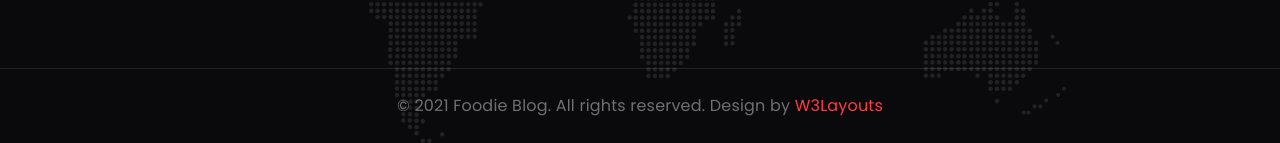
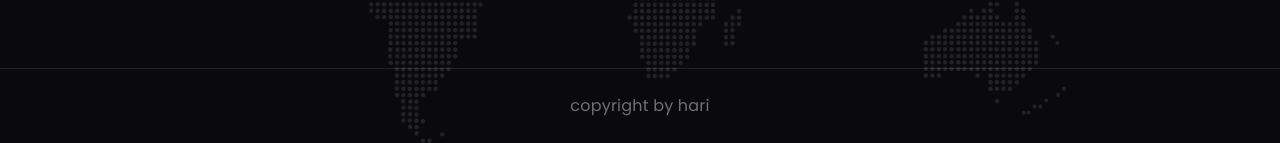
Before and after one commit to hariiyadav/finalproj, a plain HTML site: page Foodie-Blog-Starter/contact.html in a window 1280 px wide. Shown: the part 2106-2249 px from the top of the page. Drawn offline with Linux system fonts and the light colour scheme; a web font is replaced by a local one.

Commit message:
third commit

```diff
--- a/Foodie-Blog-Starter/contact.html
+++ b/Foodie-Blog-Starter/contact.html
@@ -282,9 +282,8 @@ Author URL: http://w3layouts.com
         <!-- copyright -->
         <section class="w3l-copyright text-center">
             <div class="container">
-                <p class="copy-footer-29">© 2021 Foodie Blog. All rights reserved. Design by <a
-                        href="https://w3layouts.com/" target="_blank">
-                        W3Layouts</a></p>
+                <p class="copy-footer-29">copyright by hari </p>
+
             </div>
         </section>
         <!-- //copyright -->
```
Also changed, not shown: Foodie-Blog-Starter/index.html (+2 -2 lines).
